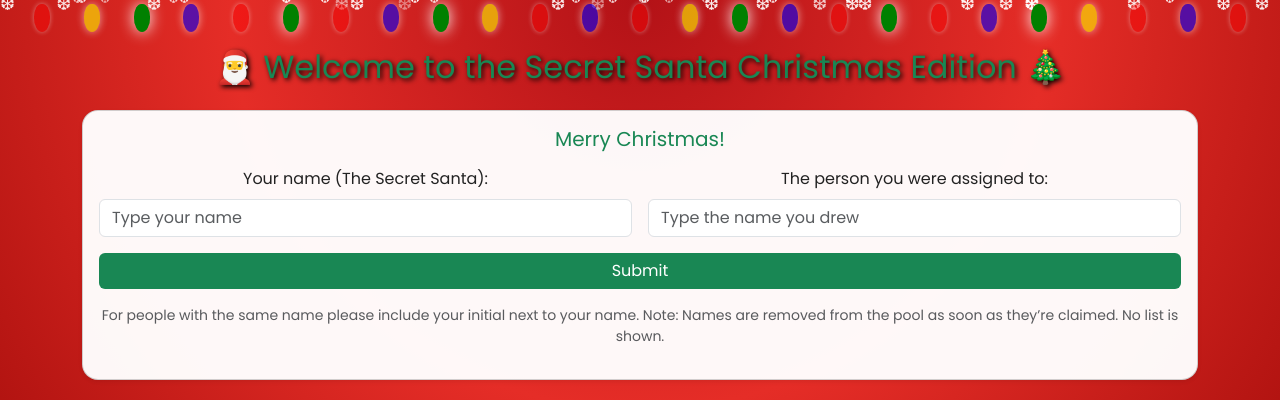
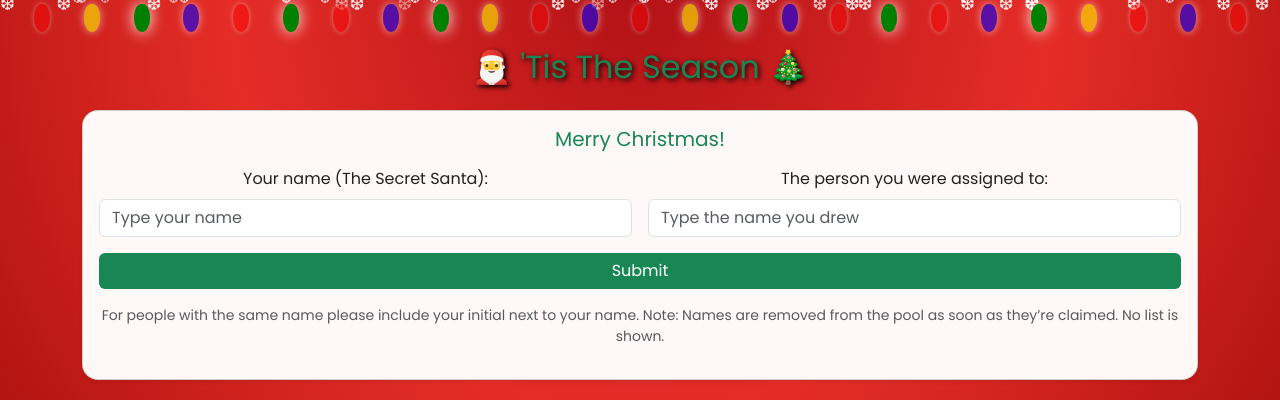
Before and after one commit to devzrepo-main/secret-santa, a PHP site: page / in a window 1280 px wide. Shown: the top 400 px of the page. Run offline with PHP 8.4, Linux system fonts and the light colour scheme.

Commit message:
Update index.php

```diff
--- a/index.php
+++ b/index.php
@@ -40,7 +40,7 @@
 
   <div class="container py-5 text-center">
     <h2 class="mb-4 text-success" style="text-shadow: 2px 2px 5px black;">
-      🎅 Welcome to the Secret Santa Christmas Edition 🎄
+      🎅 'Tis The Season 🎄
     </h2>
 
     <!-- Member Claim Section -->
```
